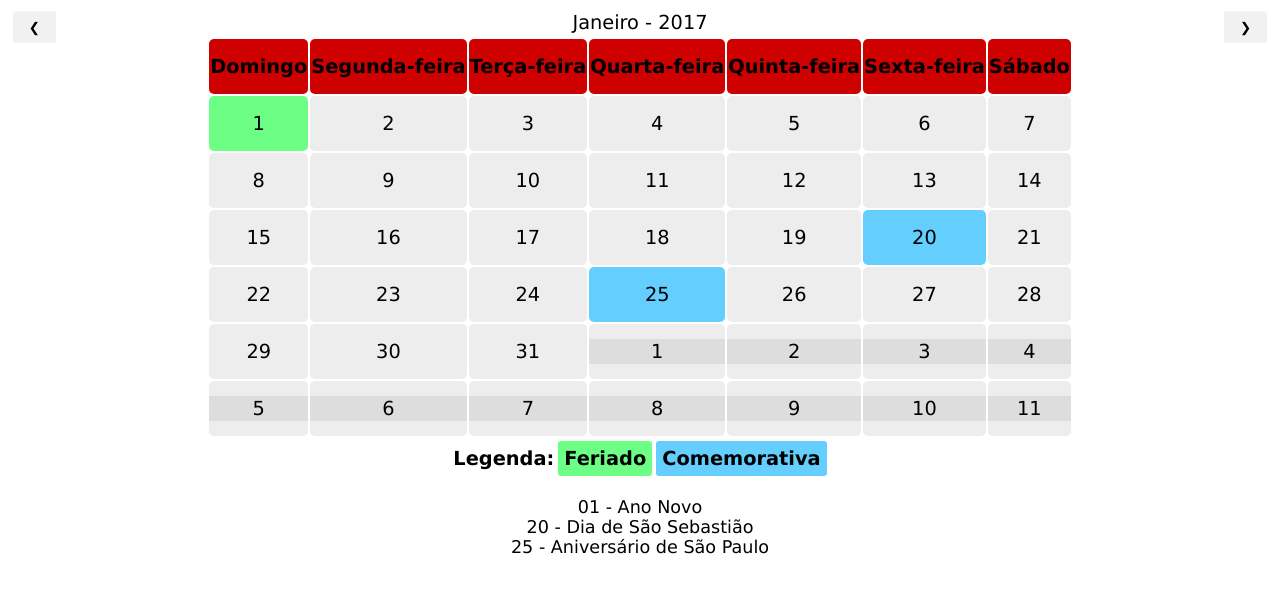
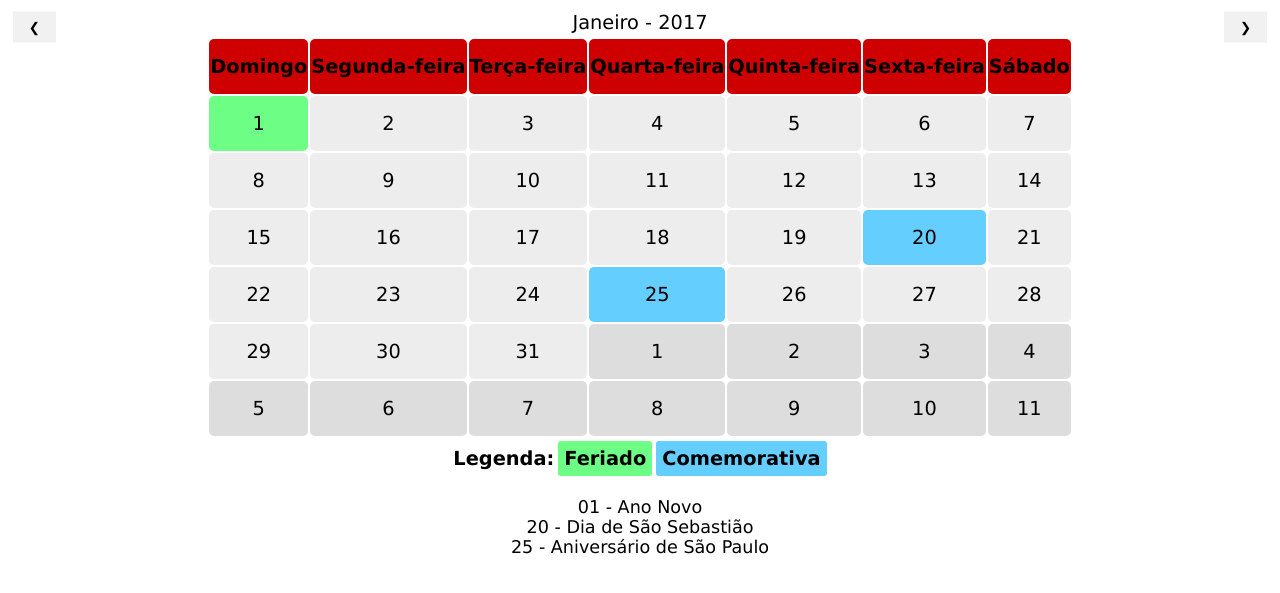
Before and after one commit to TreinoeDieta/Website-Mobile, a Jekyll site: the page calendario/index.html, which Jekyll copies as it is, in a window 1280 px wide. Shown: the top 593 px of the page. Built offline with Jekyll 4.4.1, drawn with Linux system fonts in a browser that asks for light colours.

Commit message:
Update index.html

```diff
--- a/calendario/index.html
+++ b/calendario/index.html
@@ -55,8 +55,8 @@ table, th, td, p {
     }
     .passado {
         background-color: #dddddd;
-        border-bottom: 15px solid #ededed;
-        border-top: 15px solid #ededed;
+        border-bottom: 15px solid #dddddd;
+        border-top: 15px solid #dddddd;
         border-radius: 5px;
     }
     .semana {
```
